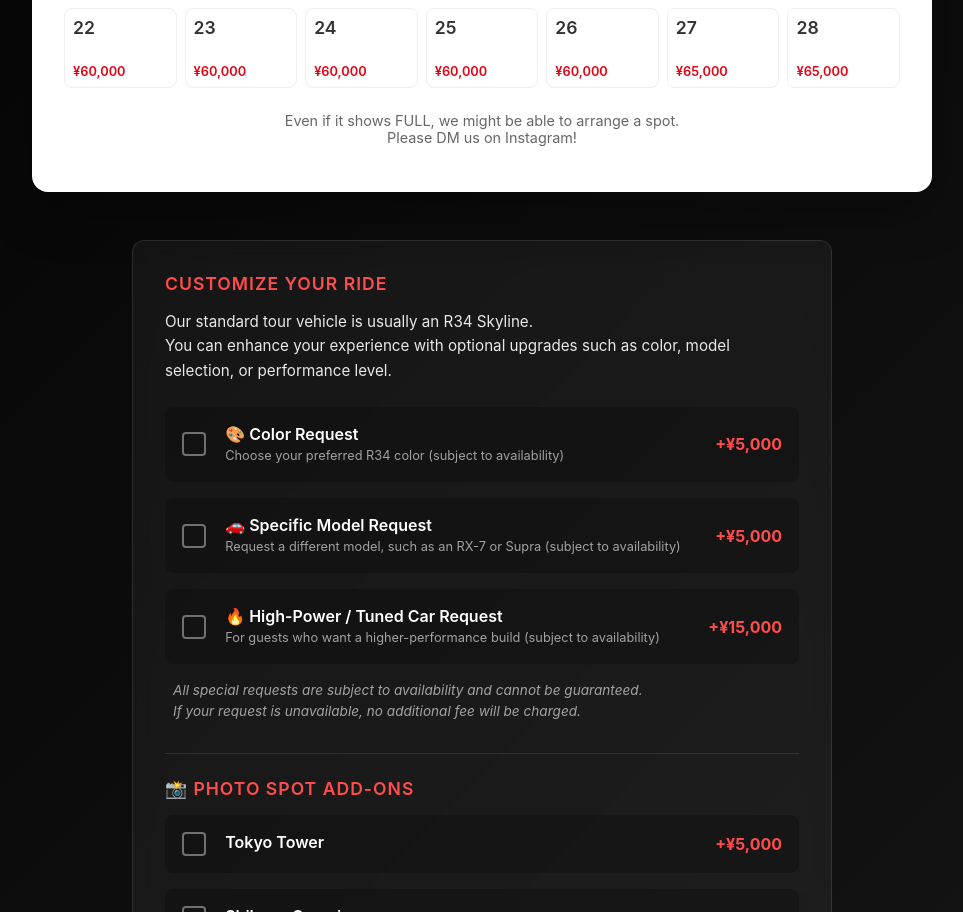
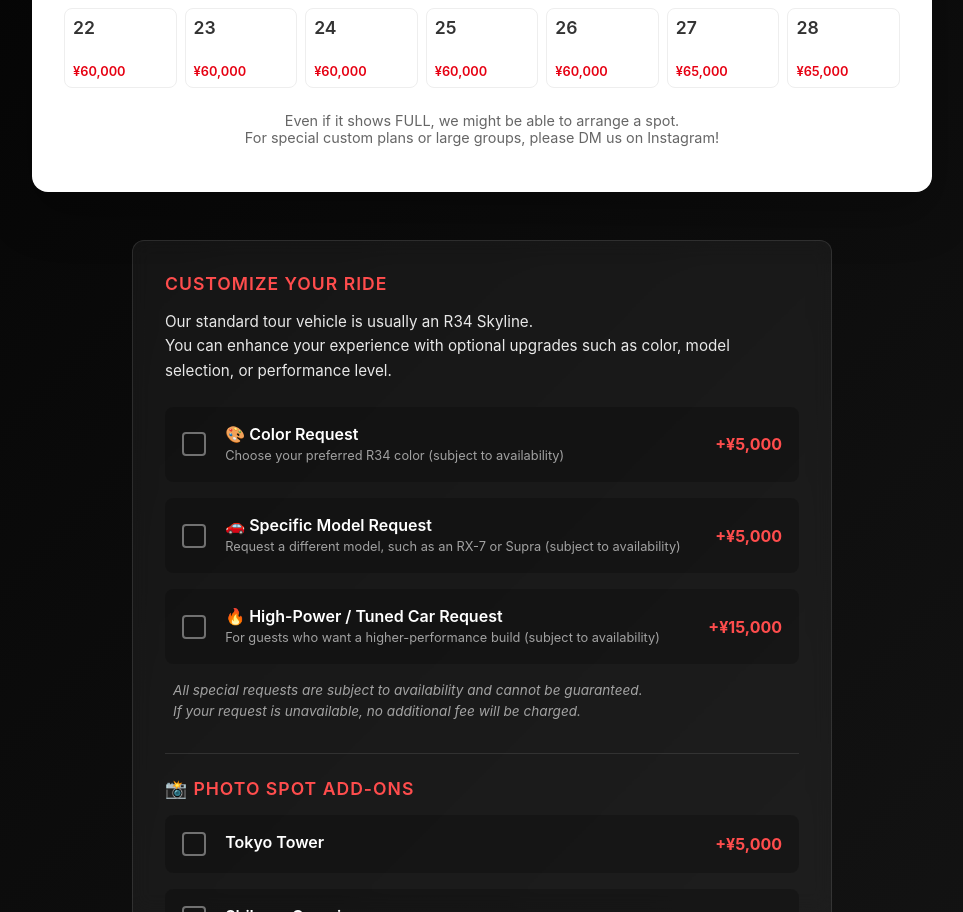
Before and after one commit to kazuosomeya-wq/daikoku, a React (Vite) app: page / in a window 1280 px wide. Shown: the part 859-1771 px from the top of the page, without its empty margins (158-1121 px from the left). Built offline with nearby package versions, Linux system fonts and the light colour scheme; no server answers; the database is empty.

Commit message:
Update DM message for custom plans

```diff
--- a/src/components/Calendar.jsx
+++ b/src/components/Calendar.jsx
@@ -149,7 +149,7 @@ const Calendar = ({ personCount, selectedDate, onDateSelect, isAdmin = false })
                 {days}
             </div>
             <div style={{ marginTop: '1.5rem', textAlign: 'center', fontSize: '0.9rem', color: '#666' }}>
-                <p>Even if it shows FULL, we might be able to arrange a spot.<br />Please DM us on Instagram!</p>
+                <p>Even if it shows FULL, we might be able to arrange a spot.<br />For special custom plans or large groups, please DM us on Instagram!</p>
             </div>
         </div>
     );
```
